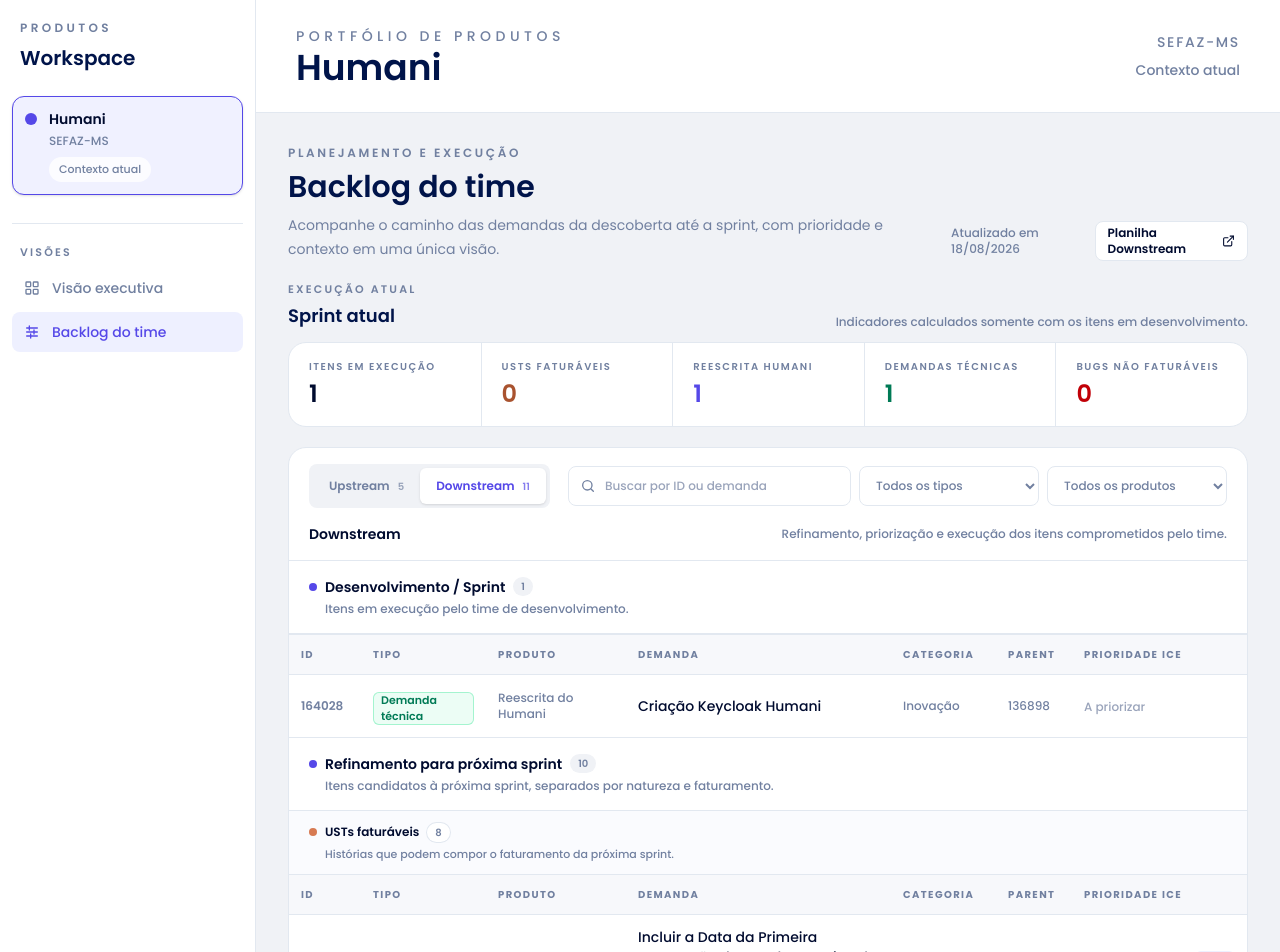
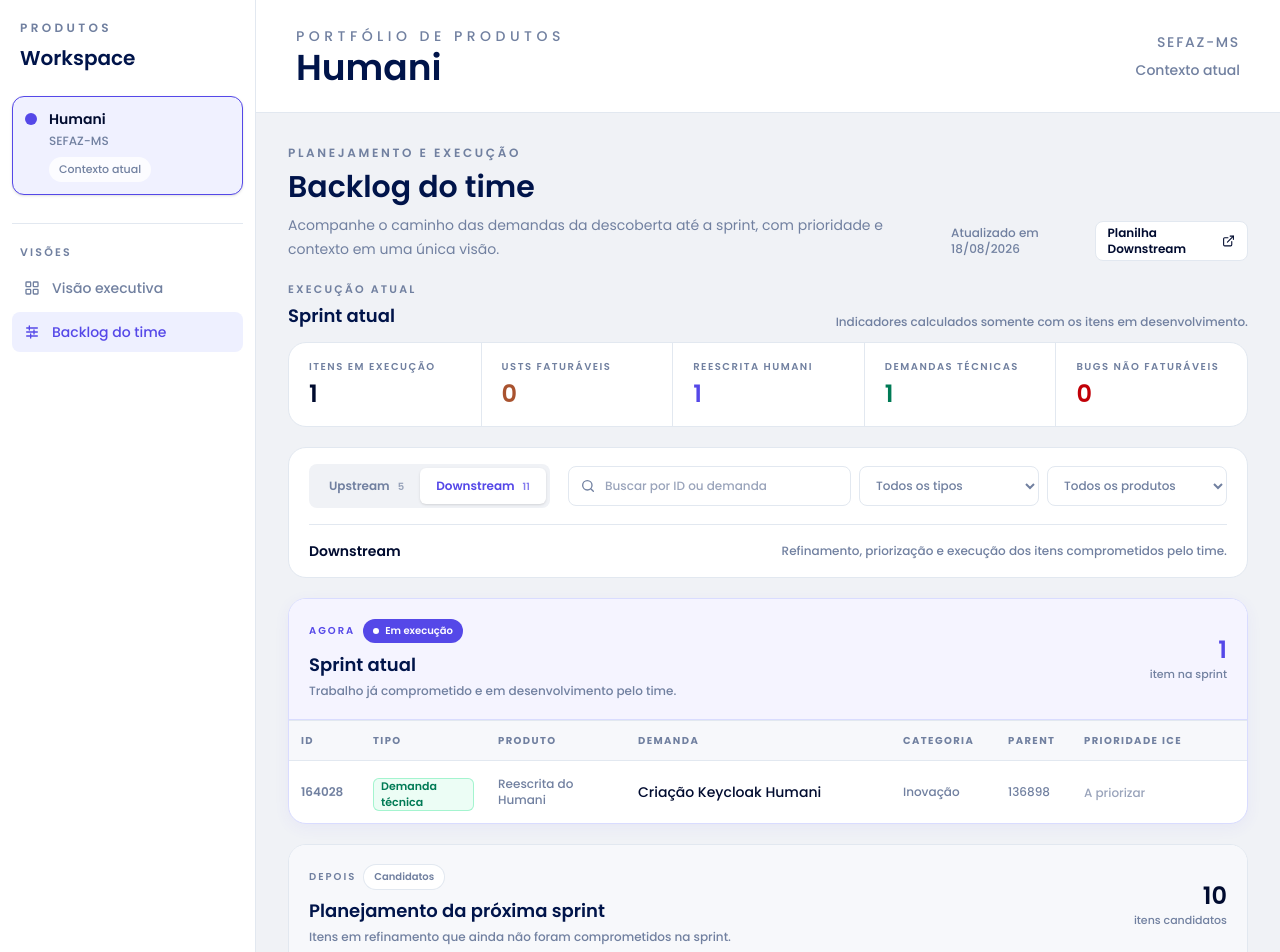
Before and after one commit to RhyanSKomm/Portfolio-de-Produtos, a Next.js app: page /backlog in a window 1280 px wide. Shown: the top 952 px of the page. Built offline with nearby package versions, Linux system fonts and the light colour scheme.

Commit message:
Separa sprint atual do planejamento

```diff
--- a/app/backlog/page.tsx
+++ b/app/backlog/page.tsx
@@ -366,6 +366,156 @@
   );
 }
 
+function EmptyStageMessage({ children }: { children: string }) {
+  return (
+    <div className="px-5 py-10 text-center">
+      <p className="text-xs font-medium text-[#9aa4bb]">{children}</p>
+    </div>
+  );
+}
+
+function DownstreamBoard({
+  refinementStage,
+  showEmptyGroups,
+  sprintStage,
+}: {
+  refinementStage?: BacklogStage;
+  showEmptyGroups: boolean;
+  sprintStage?: BacklogStage;
+}) {
+  const sprintItems = sprintStage?.items ?? [];
+  const refinementItems = refinementStage?.items ?? [];
+
+  return (
+    <div className="grid gap-5">
+      <section
+        aria-labelledby="sprint-board-title"
+        className="overflow-hidden rounded-[18px] border border-[#d9dcff] bg-white shadow-[0_4px_16px_rgba(85,72,232,0.06)]"
+      >
+        <div className="flex flex-col justify-between gap-4 border-b border-[#d9dcff] bg-[#f5f4ff] px-5 py-5 sm:flex-row sm:items-center">
+          <div>
+            <div className="flex flex-wrap items-center gap-2">
+              <span className="text-[10px] font-semibold uppercase tracking-[0.2em] text-[#5548e8]">
+                Agora
+              </span>
+              <span className="inline-flex min-h-6 items-center gap-1.5 rounded-full bg-[#5548e8] px-2.5 text-[10px] font-semibold text-white">
+                <span className="h-1.5 w-1.5 rounded-full bg-white" />
+                Em execução
+              </span>
+            </div>
+            <h3 className="mt-2 text-lg font-semibold text-[#00144a]" id="sprint-board-title">
+              Sprint atual
+            </h3>
+            <p className="mt-1 text-xs font-medium text-[#7180a0]">
+              Trabalho já comprometido e em desenvolvimento pelo time.
+            </p>
+          </div>
+          <div className="sm:text-right">
+            <p className="font-mono text-2xl font-semibold text-[#5548e8]">
+              {sprintItems.length}
+            </p>
+            <p className="text-[11px] font-medium text-[#7180a0]">
+              {sprintItems.length === 1 ? "item na sprint" : "itens na sprint"}
+            </p>
+          </div>
+        </div>
+        {sprintItems.length > 0 ? (
+          <BacklogTable items={sprintItems} />
+        ) : (
+          <EmptyStageMessage>
+            Nenhum item da sprint corresponde aos filtros aplicados.
+          </EmptyStageMessage>
+        )}
+      </section>
+
+      <section
+        aria-labelledby="planning-board-title"
+        className="overflow-hidden rounded-[18px] border border-slate-200 bg-white"
+      >
+        <div className="flex flex-col justify-between gap-4 border-b border-slate-200 bg-[#f7f8fb] px-5 py-5 sm:flex-row sm:items-center">
+          <div>
+            <div className="flex flex-wrap items-center gap-2">
+              <span className="text-[10px] font-semibold uppercase tracking-[0.2em] text-[#7180a0]">
+                Depois
+              </span>
+              <span className="inline-flex min-h-6 items-center rounded-full bg-white px-2.5 text-[10px] font-semibold text-[#7180a0] ring-1 ring-slate-200">
+                Candidatos
+              </span>
+            </div>
+            <h3 className="mt-2 text-lg font-semibold text-[#00144a]" id="planning-board-title">
+              Planejamento da próxima sprint
+            </h3>
+            <p className="mt-1 text-xs font-medium text-[#7180a0]">
+              Itens em refinamento que ainda não foram comprometidos na sprint.
+            </p>
+          </div>
+          <div className="sm:text-right">
+            <p className="font-mono text-2xl font-semibold text-[#000b2f]">
+              {refinementItems.length}
+            </p>
+            <p className="text-[11px] font-medium text-[#7180a0]">
+              {refinementItems.length === 1 ? "item candidato" : "itens candidatos"}
+            </p>
+          </div>
+        </div>
+        {refinementItems.length > 0 || showEmptyGroups ? (
+          <RefinementGroups
+            items={refinementItems}
+            showEmptyGroups={showEmptyGroups}
+          />
+        ) : (
+          <EmptyStageMessage>
+            Nenhum item em planejamento corresponde aos filtros aplicados.
+          </EmptyStageMessage>
+        )}
+      </section>
+    </div>
+  );
+}
+
+function UpstreamBoard({ stages }: { stages: BacklogStage[] }) {
+  const visibleStages = stages.filter((stage) => stage.items.length > 0);
+
+  if (visibleStages.length === 0) {
+    return (
+      <section className="rounded-[18px] border border-slate-200 bg-white">
+        <EmptyStageMessage>
+          Nenhum item do Upstream corresponde aos filtros aplicados.
+        </EmptyStageMessage>
+      </section>
+    );
+  }
+
+  return (
+    <div className="grid gap-5">
+      {visibleStages.map((stage) => (
+        <section
+          className="overflow-hidden rounded-[18px] border border-slate-200 bg-white"
+          key={stage.id}
+        >
+          <div className="flex flex-col justify-between gap-3 border-b border-slate-200 bg-[#f7f8fb] px-5 py-4 sm:flex-row sm:items-center">
+            <div>
+              <p className="text-[10px] font-semibold uppercase tracking-[0.2em] text-[#7180a0]">
+                Upstream
+              </p>
+              <h3 className="mt-1 text-base font-semibold text-[#00144a]">
+                {stage.label}
+              </h3>
+              <p className="mt-1 text-xs font-medium text-[#7180a0]">
+                {stage.description}
+              </p>
+            </div>
+            <span className="inline-flex w-fit rounded-full bg-white px-2.5 py-1 font-mono text-[10px] font-semibold text-[#7180a0] ring-1 ring-slate-200">
+              {stage.items.length} {stage.items.length === 1 ? "item" : "itens"}
+            </span>
+          </div>
+          <BacklogTable items={stage.items} />
+        </section>
+      ))}
+    </div>
+  );
+}
+
 export default function BacklogPage() {
   const [activeFlowId, setActiveFlowId] = useState<BacklogFlow["id"]>("downstream");
   const [query, setQuery] = useState("");
@@ -406,9 +556,11 @@
       return matchesQuery && matchesType && matchesProduct;
     }),
   }));
-  const visibleItemCount = filteredStages.reduce(
-    (total, stage) => total + stage.items.length,
-    0,
+  const filteredSprintStage = filteredStages.find(
+    (stage) => stage.id === "development",
+  );
+  const filteredRefinementStage = filteredStages.find(
+    (stage) => stage.id === "refinement",
   );
 
   function selectFlow(flowId: BacklogFlow["id"]) {
@@ -476,8 +628,7 @@
 
             <FlowSummary items={sprintItems} />
 
-            <section className="overflow-hidden rounded-[18px] border border-slate-200 bg-white">
-              <div className="border-b border-slate-200 px-4 py-4 sm:px-5">
+            <section className="rounded-[18px] border border-slate-200 bg-white px-4 py-4 sm:px-5">
               <div className="flex flex-col gap-4 xl:flex-row xl:items-center xl:justify-between">
                 <div className="inline-flex w-fit rounded-lg bg-[#f0f2f6] p-1" role="tablist">
                   {backlogData.flows.map((flow) => {
@@ -552,52 +703,23 @@
                   </label>
                 </div>
               </div>
-                <div className="mt-4 flex flex-col justify-between gap-1 sm:flex-row sm:items-center">
+              <div className="mt-4 flex flex-col justify-between gap-1 border-t border-slate-200 pt-4 sm:flex-row sm:items-center">
                 <p className="text-sm font-semibold text-[#000b2f]">{activeFlow.label}</p>
                 <p className="text-xs font-medium text-[#7180a0]">
                   {activeFlow.description}
                 </p>
               </div>
-              </div>
+            </section>
 
-              {visibleItemCount === 0 ? (
-                <div className="px-5 py-16 text-center">
-                  <p className="text-sm font-semibold text-[#000b2f]">Nenhum item encontrado</p>
-                  <p className="mt-1 text-xs text-[#7180a0]">Revise a busca ou os filtros aplicados.</p>
-                </div>
-              ) : (
-                <div className="divide-y divide-slate-200">
-                  {filteredStages.map((stage) =>
-                    stage.items.length > 0 ? (
-                      <section key={stage.id}>
-                        <div className="flex flex-col justify-between gap-2 border-b border-slate-200 bg-white px-4 py-4 sm:flex-row sm:items-center sm:px-5">
-                          <div>
-                            <div className="flex items-center gap-2">
-                              <span className="h-2 w-2 rounded-full bg-[#5548e8]" />
-                              <h3 className="text-sm font-semibold text-[#000b2f]">{stage.label}</h3>
-                              <span className="rounded-full bg-[#f0f2f6] px-2 py-0.5 font-mono text-[10px] font-semibold text-[#7180a0]">
-                                {stage.items.length}
-                              </span>
-                            </div>
-                            <p className="mt-1 text-xs font-medium text-[#7180a0] sm:ml-4">
-                              {stage.description}
-                            </p>
-                          </div>
-                        </div>
-                        {stage.id === "refinement" ? (
-                          <RefinementGroups
-                            items={stage.items}
+            {activeFlow.id === "downstream" ? (
+              <DownstreamBoard
+                refinementStage={filteredRefinementStage}
                 showEmptyGroups={!hasActiveFilters}
+                sprintStage={filteredSprintStage}
               />
             ) : (
-                          <BacklogTable items={stage.items} />
+              <UpstreamBoard stages={filteredStages} />
             )}
-                      </section>
-                    ) : null,
-                  )}
-                </div>
-              )}
-            </section>
           </div>
         </section>
       </div>
```
Lines whose indentation alone changed are shown as unchanged.
